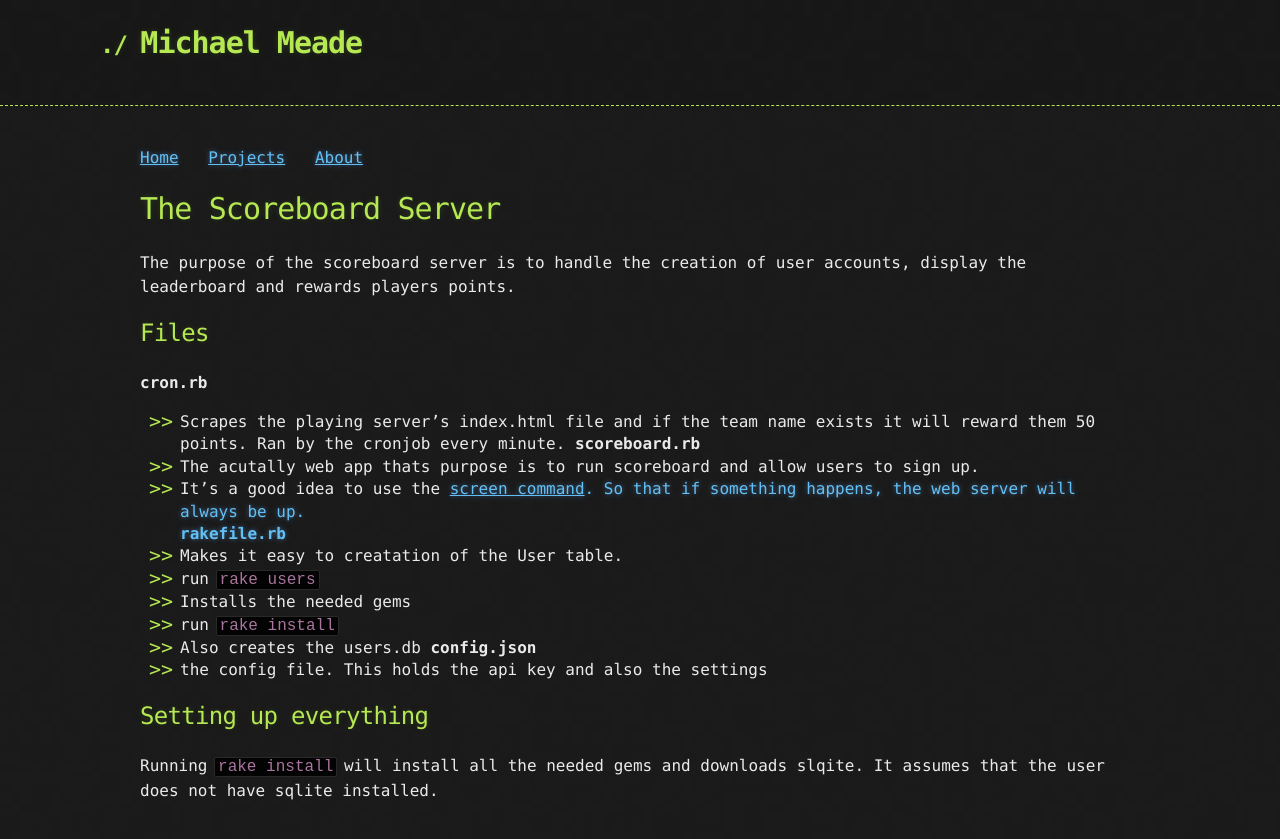
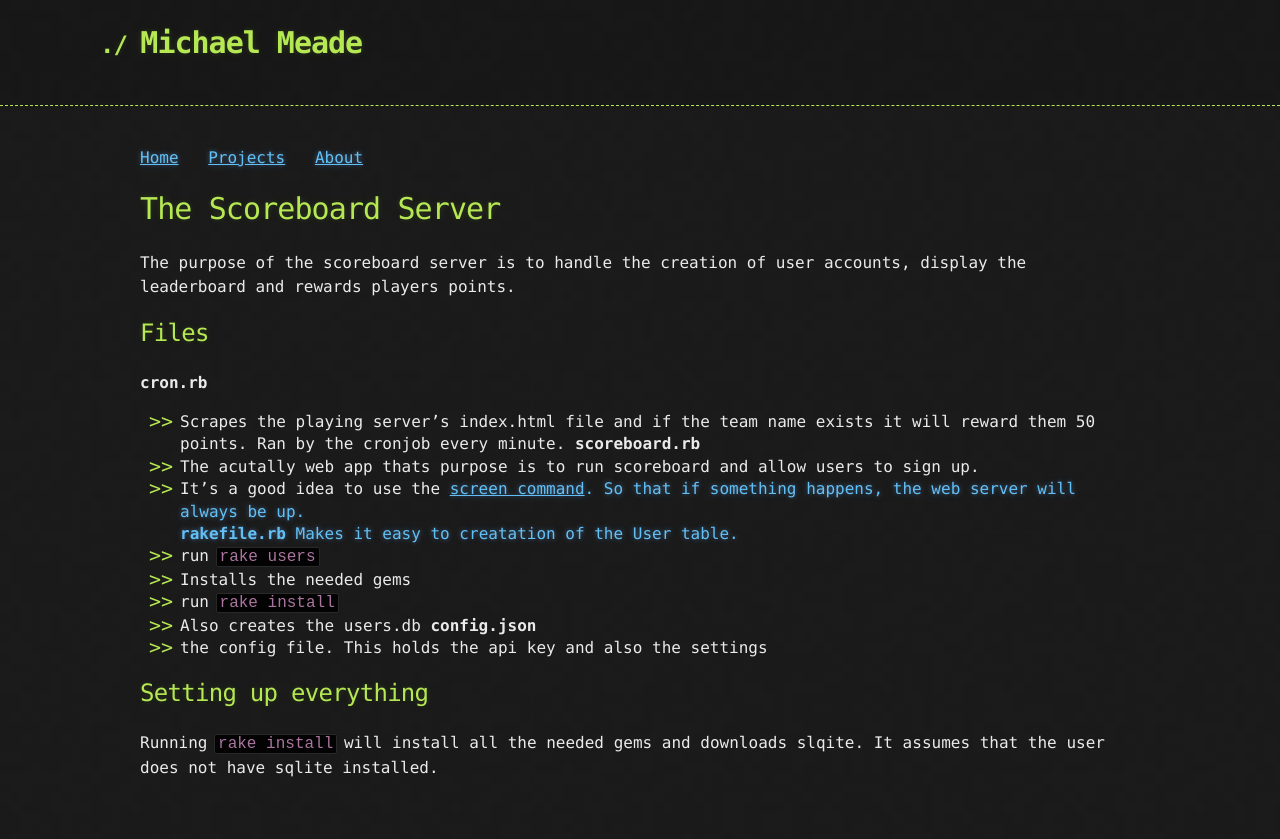
Before and after one commit to Michael-Meade/MinerFind, a Jekyll site: the page built from Projects/leaderboard.md, in a window 1280 px wide. Shown: the top 839 px of the page. Built offline with Jekyll 4.4.1, drawn with Linux system fonts in a browser that asks for light colours; our own code applies the rules of GitHub Pages for plain Markdown files; the repository's description, which GitHub fills in, is left out.

````diff
--- a/Projects/leaderboard.md
+++ b/Projects/leaderboard.md
@@ -9,7 +9,7 @@ The purpose of the scoreboard server is to handle the creation of user accounts,
   - The acutally web app thats purpose is to run scoreboard and allow users to sign up.
   - It's a good idea to use the <a href="https://www.digitalocean.com/community/tutorials/how-to-install-and-use-screen-on-an-ubuntu-cloud-server">screen command<a>. So that if something happens, the web server will always be up.<br>
 **rakefile.rb**
-  - Makes it easy to creatation of the User table.
+   Makes it easy to creatation of the User table.
   - run ```rake users```
   - Installs the needed gems
   - run ```rake install```
````
